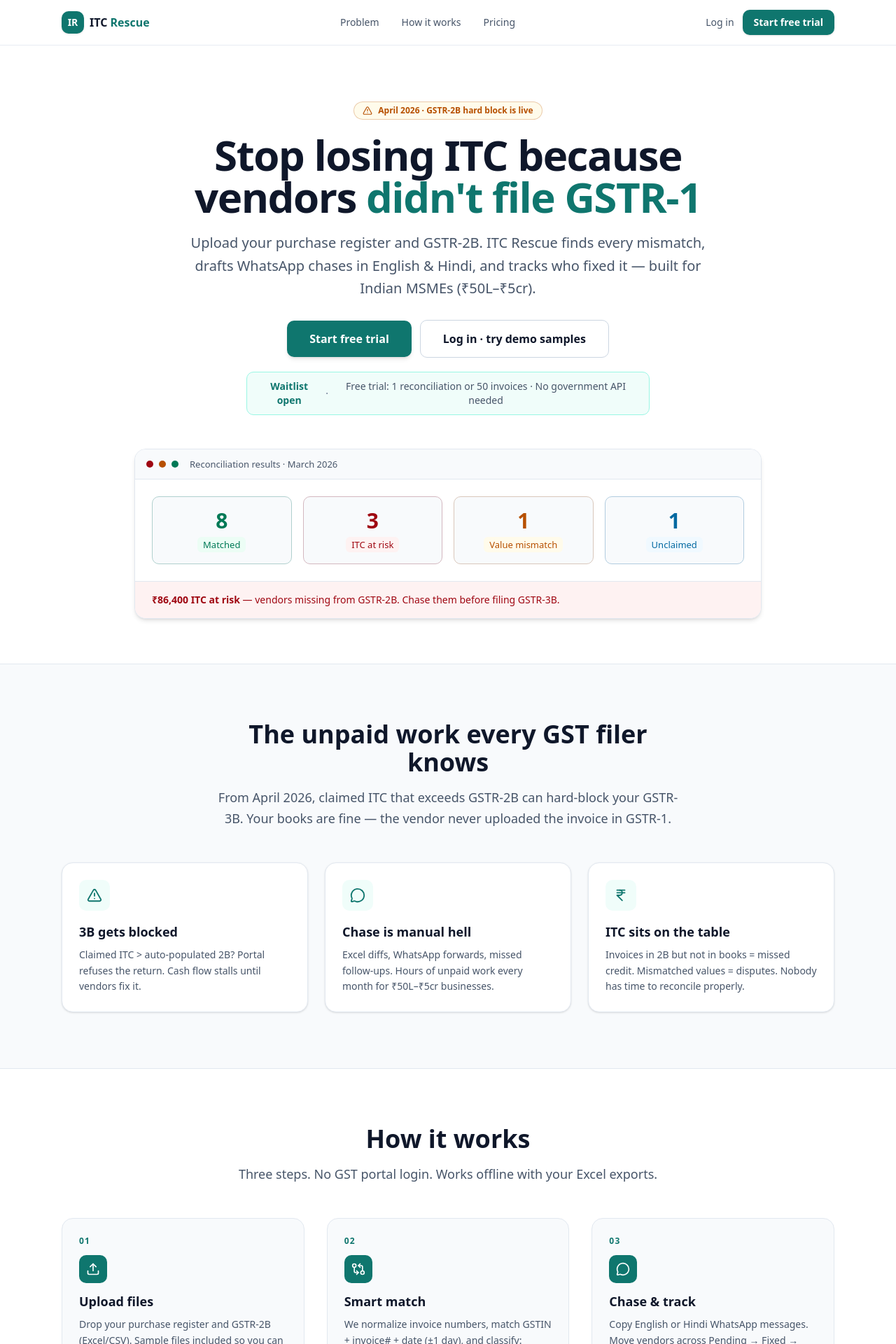
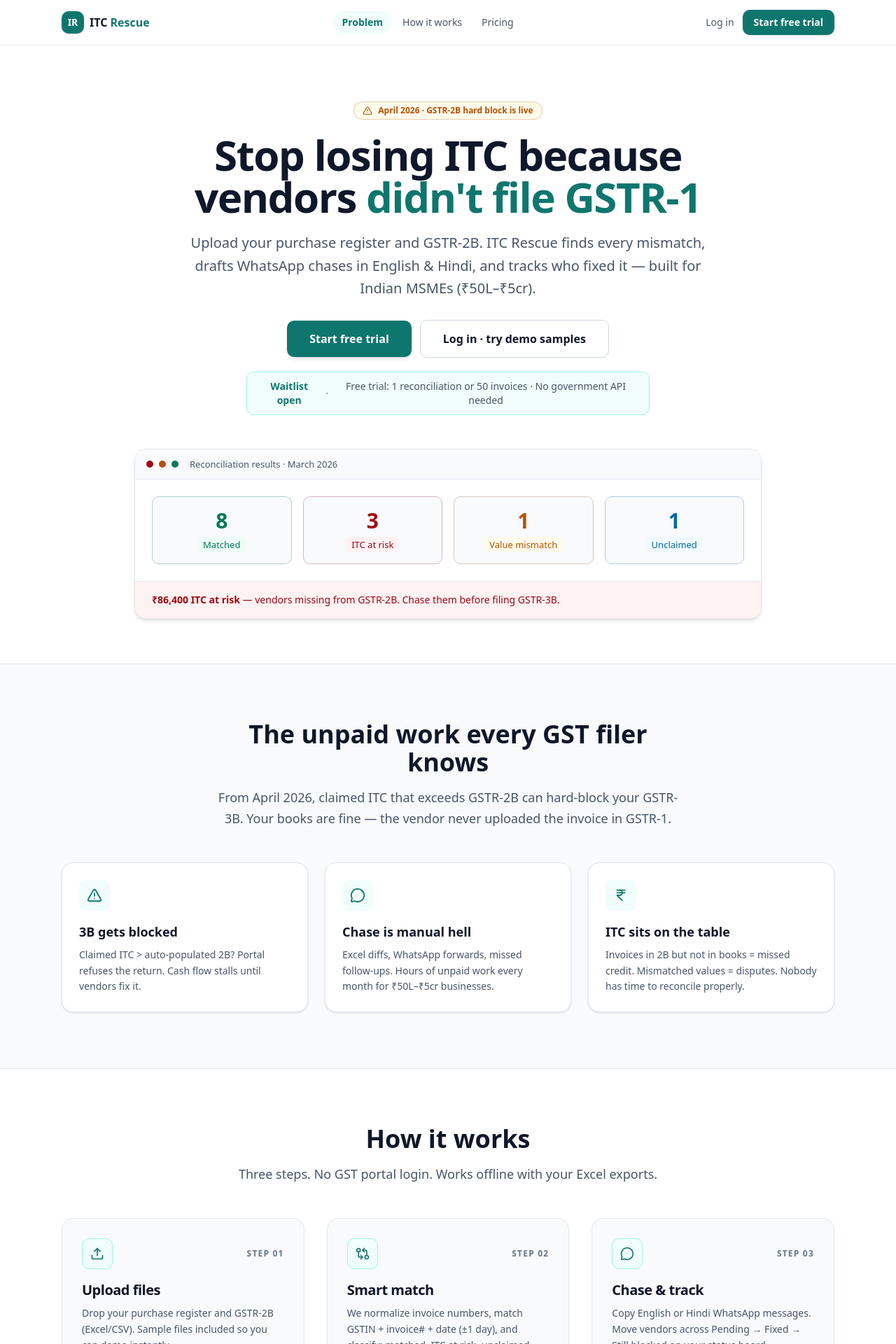
Before and after one commit to arjukjin-cyber/itc-rescue, a Next.js app: page / in a window 1280 px wide. Shown: the top 1920 px of the page at 70% size. Built offline with nearby package versions, Linux system fonts and the light colour scheme.

Commit message:
Polish Hour 5: nav active pills, step cards, risk amount callout
Make AppShell + landing Navbar active states accent-soft pills; clarify
How-it-works step hierarchy (border + muted bg); add reconcile ITC-at-risk
amount callout using risk tokens only.

```diff
--- a/src/app/(app)/reconcile/page.tsx
+++ b/src/app/(app)/reconcile/page.tsx
@@ -261,6 +261,25 @@ export default function ReconcilePage() {
             <StatCard label="Unclaimed" value={summary.unclaimed} tone="info" />
           </div>
 
+          {summary.itcAtRiskAmount > 0 && (
+            <div
+              className="px-4 py-3 text-sm font-medium sm:px-5"
+              style={{
+                borderRadius: "var(--radius-md)",
+                border: "1px solid color-mix(in srgb, var(--color-status-risk-fg) 28%, transparent)",
+                backgroundColor: "var(--color-status-risk-bg)",
+                color: "var(--color-status-risk-fg)",
+              }}
+            >
+              <strong className="font-bold tabular-nums">
+                {formatINR(summary.itcAtRiskAmount)} ITC at risk
+              </strong>
+              {" — "}
+              {summary.itcAtRisk} invoice{summary.itcAtRisk === 1 ? "" : "s"} missing from
+              GSTR-2B. Chase vendors before filing GSTR-3B.
+            </div>
+          )}
+
           <div className="flex flex-wrap gap-2">
             {FILTERS.map((f) => (
               <button
--- a/src/app/page.tsx
+++ b/src/app/page.tsx
@@ -325,29 +325,36 @@ export default function LandingPage() {
             ].map((s) => (
               <div
                 key={s.step}
-                className="relative p-6"
+                className="relative flex flex-col p-6 sm:p-7"
                 style={{
                   borderRadius: "var(--radius-lg)",
                   border: "1px solid var(--color-border)",
                   backgroundColor: "var(--color-bg-muted)",
                 }}
               >
+                <div className="mb-4 flex items-center justify-between gap-3">
                   <div
-                  className="mb-3 text-xs font-bold tracking-widest"
-                  style={{ color: "var(--color-accent)" }}
-                >
-                  {s.step}
-                </div>
-                <div
-                  className="mb-3 flex h-10 w-10 items-center justify-center text-white"
+                    className="flex h-11 w-11 items-center justify-center"
                     style={{
                       borderRadius: "var(--radius-md)",
-                    backgroundColor: "var(--color-accent)",
+                      backgroundColor: "var(--color-accent-soft)",
+                      color: "var(--color-accent)",
+                      border: "1px solid var(--color-accent-ring)",
                     }}
                   >
                     <s.icon size={20} />
                   </div>
-                <h3 className="text-lg font-semibold" style={{ color: "var(--color-text)" }}>
+                  <div
+                    className="text-xs font-semibold uppercase tracking-widest"
+                    style={{ color: "var(--color-text-muted)" }}
+                  >
+                    Step {s.step}
+                  </div>
+                </div>
+                <h3
+                  className="text-xl font-bold tracking-tight"
+                  style={{ color: "var(--color-text)" }}
+                >
                   {s.title}
                 </h3>
                 <p
--- a/src/components/AppShell.tsx
+++ b/src/components/AppShell.tsx
@@ -55,8 +55,10 @@ export function AppShell({ children }: { children: React.ReactNode }) {
   }
 
   const navLinkClass = (active: boolean) =>
-    `flex items-center gap-3 rounded-[var(--radius-md)] px-3 py-2.5 text-sm font-medium transition ${
-      active ? "" : "hover:bg-[var(--color-bg-subtle)]"
+    `flex items-center gap-3 rounded-full px-3 py-2.5 text-sm transition ${
+      active
+        ? "font-semibold"
+        : "font-medium hover:bg-[var(--color-bg-subtle)]"
     }`;
 
   const navLinkStyle = (active: boolean) =>
--- a/src/components/Navbar.tsx
+++ b/src/components/Navbar.tsx
@@ -1,12 +1,52 @@
 "use client";
 
 import Link from "next/link";
-import { useState } from "react";
+import { useEffect, useState } from "react";
 import { Logo } from "./Logo";
 import { Menu, X } from "lucide-react";
 
+const SECTIONS = [
+  { id: "problem", label: "Problem" },
+  { id: "how", label: "How it works" },
+  { id: "pricing", label: "Pricing" },
+] as const;
+
 export function Navbar() {
   const [open, setOpen] = useState(false);
+  const [active, setActive] = useState<string>("");
+
+  useEffect(() => {
+    const els = SECTIONS.map((s) => document.getElementById(s.id)).filter(
+      (el): el is HTMLElement => !!el
+    );
+    if (!els.length) return;
+
+    const observer = new IntersectionObserver(
+      (entries) => {
+        const visible = entries
+          .filter((e) => e.isIntersecting)
+          .sort((a, b) => b.intersectionRatio - a.intersectionRatio);
+        if (visible[0]?.target?.id) setActive(visible[0].target.id);
+      },
+      { rootMargin: "-20% 0px -55% 0px", threshold: [0, 0.25, 0.5, 1] }
+    );
+    els.forEach((el) => observer.observe(el));
+    return () => observer.disconnect();
+  }, []);
+
+  const linkClass = (id: string) =>
+    `rounded-full px-3 py-1.5 transition ${
+      active === id ? "font-semibold" : "font-medium hover:bg-[var(--color-bg-subtle)]"
+    }`;
+
+  const linkStyle = (id: string) =>
+    active === id
+      ? {
+          backgroundColor: "var(--color-accent-soft)",
+          color: "var(--color-accent)",
+        }
+      : { color: "var(--color-text-secondary)" };
+
   return (
     <header
       className="sticky top-0 z-50 backdrop-blur-md"
@@ -17,19 +57,17 @@ export function Navbar() {
     >
       <div className="mx-auto flex h-14 max-w-6xl items-center justify-between px-4 sm:h-16 sm:px-6">
         <Logo />
-        <nav
-          className="hidden items-center gap-8 text-sm font-medium md:flex"
-          style={{ color: "var(--color-text-secondary)" }}
-        >
-          <a href="#problem" className="hover:text-[var(--color-accent)]">
-            Problem
-          </a>
-          <a href="#how" className="hover:text-[var(--color-accent)]">
-            How it works
-          </a>
-          <a href="#pricing" className="hover:text-[var(--color-accent)]">
-            Pricing
-          </a>
+        <nav className="hidden items-center gap-1 text-sm md:flex">
+          {SECTIONS.map((s) => (
+            <a
+              key={s.id}
+              href={`#${s.id}`}
+              className={linkClass(s.id)}
+              style={linkStyle(s.id)}
+            >
+              {s.label}
+            </a>
+          ))}
         </nav>
         <div className="hidden items-center gap-3 md:flex">
           <Link
@@ -64,34 +102,24 @@ export function Navbar() {
             backgroundColor: "var(--color-bg)",
           }}
         >
-          <div
-            className="flex flex-col gap-1 text-sm font-medium"
-            style={{ color: "var(--color-text)" }}
-          >
-            <a
-              href="#problem"
-              onClick={() => setOpen(false)}
-              className="rounded-[var(--radius-md)] px-3 py-2.5 hover:bg-[var(--color-bg-subtle)]"
-            >
-              Problem
-            </a>
-            <a
-              href="#how"
-              onClick={() => setOpen(false)}
-              className="rounded-[var(--radius-md)] px-3 py-2.5 hover:bg-[var(--color-bg-subtle)]"
-            >
-              How it works
-            </a>
-            <a
-              href="#pricing"
-              onClick={() => setOpen(false)}
-              className="rounded-[var(--radius-md)] px-3 py-2.5 hover:bg-[var(--color-bg-subtle)]"
-            >
-              Pricing
-            </a>
+          <div className="flex flex-col gap-1 text-sm">
+            {SECTIONS.map((s) => (
+              <a
+                key={s.id}
+                href={`#${s.id}`}
+                onClick={() => setOpen(false)}
+                className={`rounded-full px-3 py-2.5 ${
+                  active === s.id ? "font-semibold" : "font-medium"
+                }`}
+                style={linkStyle(s.id)}
+              >
+                {s.label}
+              </a>
+            ))}
             <Link
               href="/login"
-              className="rounded-[var(--radius-md)] px-3 py-2.5 hover:bg-[var(--color-bg-subtle)]"
+              className="rounded-full px-3 py-2.5 font-medium hover:bg-[var(--color-bg-subtle)]"
+              style={{ color: "var(--color-text)" }}
               onClick={() => setOpen(false)}
             >
               Log in
```
Lines whose indentation alone changed are shown as unchanged.
